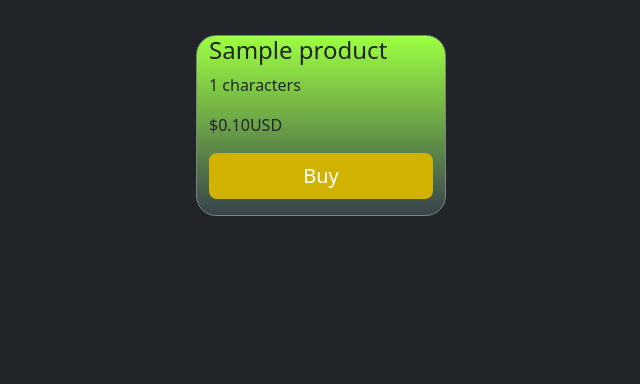
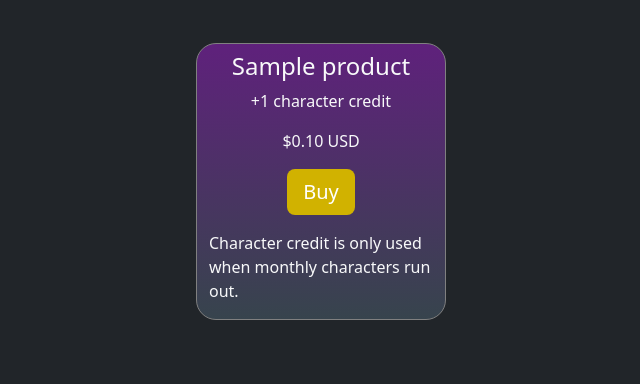
Before and after one commit to Ferdinand737/parrot-site, a Django app: page /user_page/1/ in a window 1280 px wide. Shown: the part 607-991 px from the top of the page, without its empty margins (319-959 px from the left). Before the commit the page ends 823 px from the top, so only its background shows below. Run offline with Django 4.2, Linux system fonts and the light colour scheme; a user stored in the database is signed in; tables that the repository leaves empty hold one stand-in row (values such as "Sample post").

Commit message:
style improvments

```diff
--- a/parrotsite/parrotpayments/models.py
+++ b/parrotsite/parrotpayments/models.py
@@ -55,6 +55,9 @@ class Products(models.Model):
     def get_display_price(self):
         return "{0:.2f}".format(self.price / 100)
 
+    def get_display_number(self):
+        return f"{self.num_characters:,}"
+
 class Transactions(models.Model):
     id = models.AutoField(primary_key=True)
     user_id = models.BigIntegerField()
--- a/parrotsite/parrotpayments/static/styles.css
+++ b/parrotsite/parrotpayments/static/styles.css
@@ -20,7 +20,7 @@
     border-style: solid;
     border-color: grey;
     border-width: 1px;
-    background: linear-gradient(to bottom, #9dff41, #37444d);
+    background: linear-gradient(to bottom, #5f217c, #37444d);
     width: 15%;
     min-width: 250px;
 }
--- a/parrotsite/parrotpayments/templates/navbar.html
+++ b/parrotsite/parrotpayments/templates/navbar.html
@@ -8,10 +8,13 @@
     <div class="collapse navbar-collapse" id="main-navigation">
         <ul class="navbar-nav d-flex align-items-center text-light">
             <li class="nav-item">
-                <a class="nav-link" href="https://github.com/Ferdinand737/voice-clone-bot">Parrot Bot GitHub</a>
+                <a class="nav-link" href="https://discord.com/api/oauth2/authorize?client_id=1095890592753528872&permissions=3196928&scope=bot">Add Parrot</a>
             </li>
             <li class="nav-item">
-                <a class="nav-link" href="https://github.com/Ferdinand737/parrot-site">Parrot Site GitHub</a>
+                <a class="nav-link" href="https://github.com/Ferdinand737/voice-clone-bot">Bot GitHub</a>
+            </li>
+            <li class="nav-item">
+                <a class="nav-link" href="https://github.com/Ferdinand737/parrot-site">Site GitHub</a>
             </li>
             <li class="nav-item">
                 <a class="nav-link" href="/logout">Logout</a>
--- a/parrotsite/parrotpayments/templates/user.html
+++ b/parrotsite/parrotpayments/templates/user.html
@@ -5,7 +5,7 @@
 <div id="container" class="m-5 row justify-content-center">
 
     <div id="user-info" class="text-light col-md-6 m-5">
-        <div id="name-avatar" class="row m-2">
+        <div id="name-avatar" class="row m-2 mt-3">
             <div class="col-sm-2 d-flex align-items-center">
                 <img id="profile-pic" src="https://cdn.discordapp.com/avatars/{{siteuser.id}}/{{siteuser.avatar}}">
                 <div class="m-2">
@@ -67,18 +67,15 @@
 </div>
 <div id="shop" class="m-5 row justify-content-center">
     {% for product in products %}
-        <div id="product" class="m-3">
-            <h4>{{ product.name }}</h4>
-            <p>
-                {{ product.num_characters }} characters
-            </p>
-            <p>
-                ${{ product.get_display_price }}USD
-            </p>
+        <div id="product" class="m-3 text-light d-flex flex-column align-items-center">
+            <h4 class="mt-2">{{ product.name }}</h4>
+            <p>+{{ product.get_display_number }} character credit</p>
+            <p>${{ product.get_display_price }} USD</p>
             <form action="/payments/checkout/{{product.id}}" method="POST">
                 {% csrf_token %}
                 <button class="btn btn-lg btn-secondary w-100 border border-0" style="background-color: #d1b200" type="submit" id="checkout-button">Buy</button>
             </form>
+            <p>Character credit is only used when monthly characters run out.</p>
 
         </div>
     {% endfor %}
```
